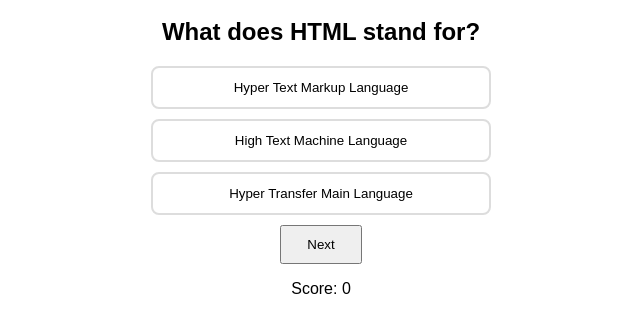
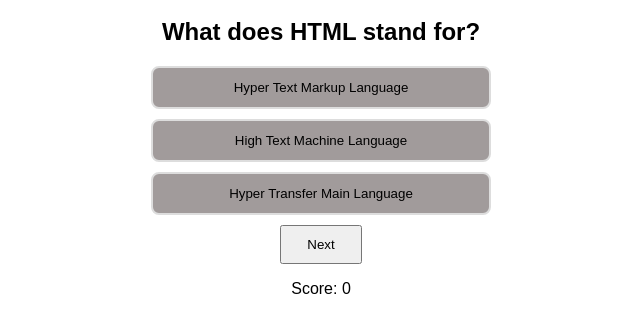
Before and after one commit to Hafsa-Arshad93/javascript-mini-projects, a plain HTML site: page 07-Quiz-App/index.html in a window 1280 px wide. Shown: the part 282-614 px from the top of the page, without its empty margins (319-959 px from the left). Drawn offline with Linux system fonts and the light colour scheme.

Commit message:
Add Quiz App project

```diff
--- a/07-Quiz-App/style.css
+++ b/07-Quiz-App/style.css
@@ -29,7 +29,7 @@
     cursor: pointer;
     border: 2px solid #ddd;
     border-radius: 8px;
-    background-color: white;
+    background-color: rgb(161, 155, 155);
     transition: 0.3s;
 
 }
```
